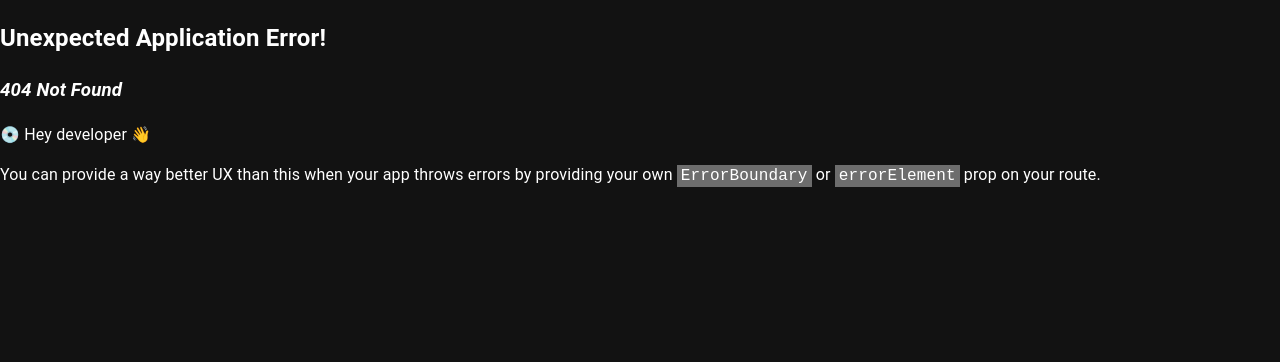
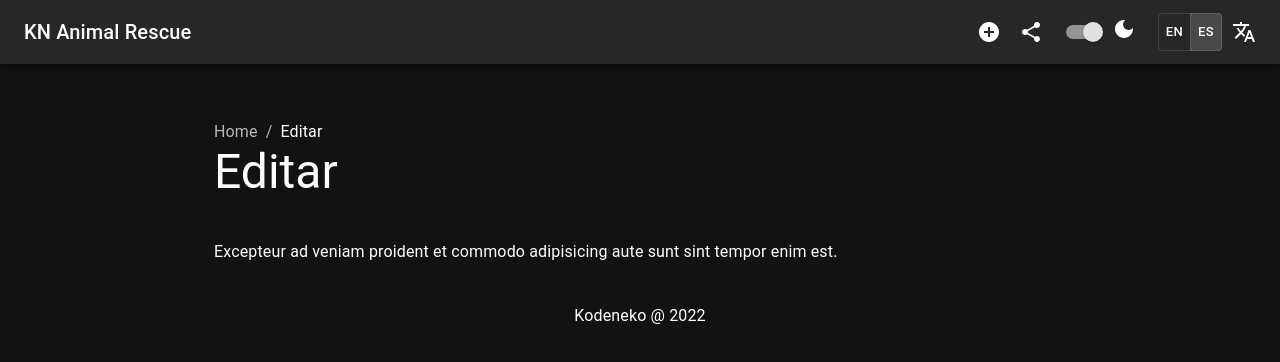
Before and after one commit to kode-neko/animal-rescue-react, a React (Vite) app: page /edit/1 in a window 1280 px wide. Before the commit this address had no page. Shown: the top 362 px of the page. Built offline with nearby package versions, Linux system fonts and the light colour scheme.

Commit message:
[dev] Fixes pages

```diff
--- a/src/common/i18n/en.json
+++ b/src/common/i18n/en.json
@@ -2,7 +2,7 @@
   "pages": {
     "master": "Home",
     "create": "Create",
-    "detail": "Detail"
+    "edit": "Edition"
   },
   "credits": "Kodeneko @ 2022",
   "msg": {
--- a/src/common/i18n/es.json
+++ b/src/common/i18n/es.json
@@ -2,7 +2,7 @@
   "pages": {
     "master": "Home",
     "create": "Crear",
-    "detail": "Info"
+    "edit": "Editar"
   },
   "credits": "Kodeneko @ 2022",
   "msg": {
--- a/src/common/router.tsx
+++ b/src/common/router.tsx
@@ -1,6 +1,8 @@
 import React from 'react';
 import { createBrowserRouter, RouteObject } from 'react-router-dom';
-import { Master, Create, Frame } from '../pages';
+import {
+  Master, Create, Frame, Edit,
+} from '../pages';
 
 const routerMaster: RouteObject = {
   id: 'master',
@@ -12,11 +14,16 @@ const routerCreate: RouteObject = {
   path: '/create',
   element: <Create />,
 };
+const routerEdit: RouteObject = {
+  id: 'edit',
+  path: '/edit/:id',
+  element: <Edit />,
+};
 const routerApp: RouteObject = {
   id: 'frame',
   element: <Frame />,
   path: '/',
-  children: [routerMaster, routerCreate],
+  children: [routerMaster, routerCreate, routerEdit],
 };
 
 const router = createBrowserRouter([routerApp]);
@@ -25,5 +32,6 @@ export default router;
 export {
   routerMaster,
   routerCreate,
+  routerEdit,
   routerApp,
 };
--- a/src/components/HeaderSubPage/HeaderSubPage.tsx
+++ b/src/components/HeaderSubPage/HeaderSubPage.tsx
@@ -18,14 +18,14 @@ const HeaderSubPage = ({ path, title }: HeaderSubPageProps) => {
   const navigate = useNavigate();
   const handleClick = (link: string) => navigate(link);
   return (
-    <Box>
+    <Box sx={{ mb: 5 }}>
       <Breadcrumbs aria-label="breadcrumb">
         {path.map((page: RouteObject, index: number) => (
           <Link
             key={page.id}
             underline="hover"
             color={index !== path.length - 1 ? 'inherit' : 'text.primary'}
-            onClick={() => handleClick(page.path)}
+            onClick={() => handleClick(page.path as string)}
           >
            {t(`pages.${page.id as string}`)}
           </Link>
--- a/src/components/InfoCard/InfoCard.tsx
+++ b/src/components/InfoCard/InfoCard.tsx
@@ -17,6 +17,7 @@ import DeleteIcon from '@mui/icons-material/Delete';
 import EditIcon from '@mui/icons-material/Edit';
 import { useSelector } from 'react-redux';
 import { useTranslation } from 'react-i18next';
+import { useNavigate } from 'react-router-dom';
 import {
   Animal, ColorEyes, ColorFur, Size, SizeFur, Species,
 } from '../../common/model';
@@ -30,6 +31,7 @@ type InfoCardProps = {
 
 const InfoCard = ({ animal, handleEdit, handleDelete }: InfoCardProps) => {
   const { t } = useTranslation();
+  const navigate = useNavigate();
   const lang = useSelector((state:RootState) => state.user.lang);
 
   return (
@@ -100,7 +102,7 @@ const InfoCard = ({ animal, handleEdit, handleDelete }: InfoCardProps) => {
                 <DeleteIcon onClick={() => handleDelete(animal)} />
             </IconButton>
             <IconButton aria-label="delete" size="large">
-                    <EditIcon onClick={() => handleEdit(animal)} />
+                <EditIcon onClick={() => navigate(`/edit/${animal.id}`)} />
             </IconButton>
         </CardActions>
     </Card>
--- a/src/pages/Create/Create.tsx
+++ b/src/pages/Create/Create.tsx
@@ -9,9 +9,9 @@ const Create = () => {
   const path = [routerMaster, routerCreate];
   return (
     <Box>
-        <Box><HeaderSubpage path={path} title="pages.master" /></Box>
+        <HeaderSubpage path={path} title="pages.create" />
         <Box>
-            Create
+            Adipisicing laborum excepteur ad ipsum nisi deserunt.
         </Box>
     </Box>
   );
--- /dev/null
+++ b/src/pages/Edit/Edit.tsx
@@ -0,0 +1,20 @@
+import React from 'react';
+import {
+  Box,
+} from '@mui/material';
+import { HeaderSubpage } from '../../components/HeaderSubpage';
+import { routerEdit, routerMaster } from '../../common/router';
+
+const Edit = () => {
+  const path = [routerMaster, routerEdit];
+  return (
+    <Box>
+        <HeaderSubpage path={path} title="pages.edit" />
+        <Box>
+            Excepteur ad veniam proident et commodo adipisicing aute sunt sint tempor enim est.
+        </Box>
+    </Box>
+  );
+};
+
+export default Edit;
--- /dev/null
+++ b/src/pages/Edit/index.ts
@@ -0,0 +1 @@
+export { default as Edit } from './Edit';
--- a/src/pages/index.ts
+++ b/src/pages/index.ts
@@ -1,3 +1,4 @@
 export { Master } from './Master';
 export { Create } from './Create';
+export { Edit } from './Edit';
 export { Frame } from './Frame';
```
Also changed, not shown: src/pages/Detail/Detail.tsx (deleted), src/pages/Detail/idnex.ts (deleted). Lines whose indentation alone changed are shown as unchanged.
